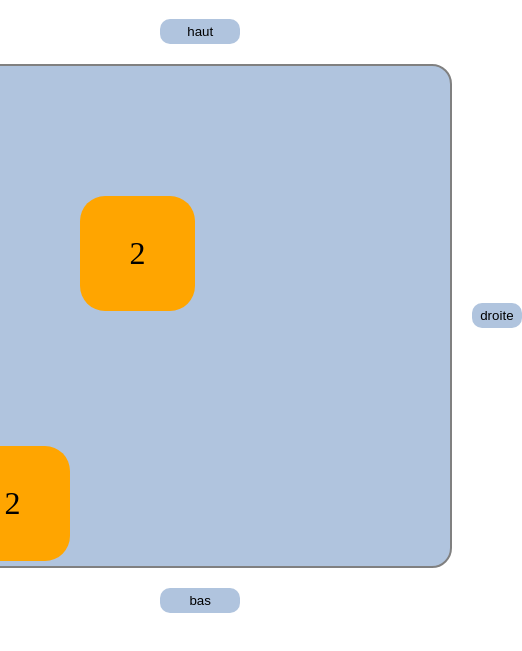
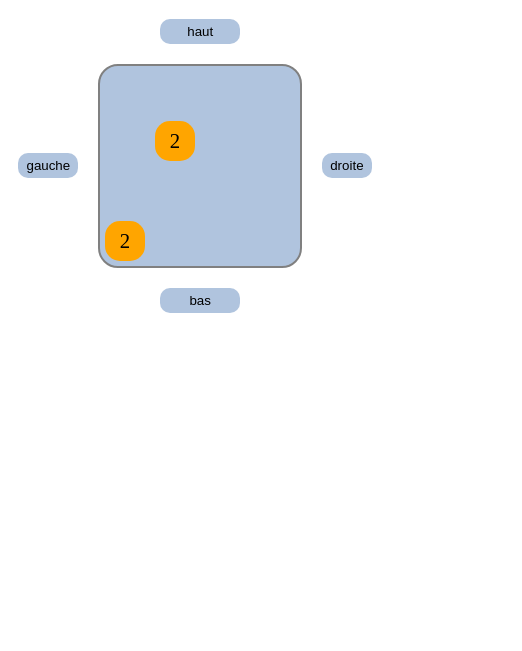
Before and after one commit to Claire88088/jeu2048, a plain HTML site: page index.html in a window 390 px wide. Shown: the part 61-712 px from the top of the page, 522 px wide, since content can reach past the window. Drawn offline with Linux system fonts and the light colour scheme.

Commit message:
responsive

```diff
--- a/style.css
+++ b/style.css
@@ -7,6 +7,8 @@
         transform: scale(1);
     }
 }
+
+
 
 .page {
     width: 80%;
@@ -95,3 +97,15 @@ button:hover,
     font-size: 2rem;
     text-align: center;
 }
+
+@media (max-width: 700px) {
+    .grid {
+        width: 200px;
+        height: 200px;
+    }
+
+    .pawn {
+        border-radius: 15px;
+        font-size: 1.3em;
+    }
+}
```
